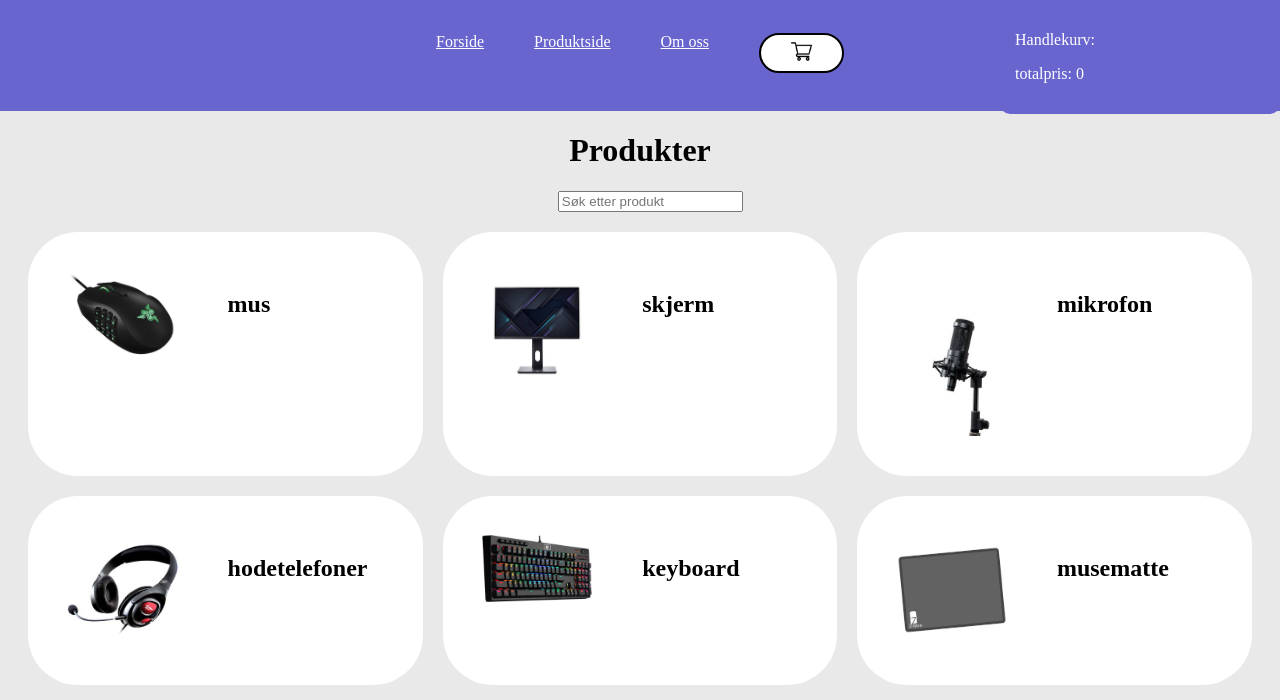
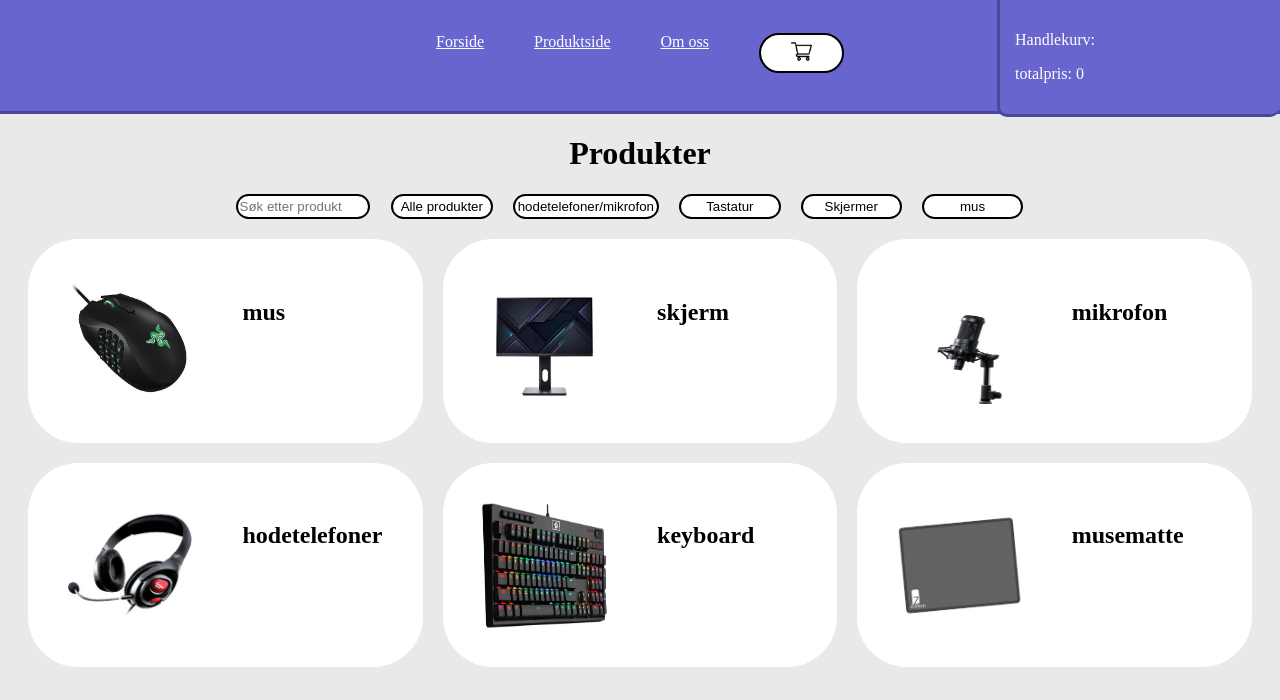
Before and after one commit to pixl0u/im-oppgaver, a plain HTML site: page uke_42/produktside.html in a window 1280 px wide. Both pictures are taken after a click on the button 801 px from the left and 53 px from the top of the page. Drawn offline with Linux system fonts and the light colour scheme.

Commit message:
la til filtrering

```diff
--- a/uke_42/Prosjekt-nettbutikk.js
+++ b/uke_42/Prosjekt-nettbutikk.js
@@ -9,38 +9,44 @@ const produkter = [
     id: 1,
     navn:'mus',
     pris: 400,
-    img: 'img/mus.jpg'
+    img: 'img/mus.jpg',
+    kategori: 'mus'
 },
 
 {
     id: 2,
     navn:'skjerm',
     pris: 1300,
-    img: 'img/skjerm.jpg'
+    img: 'img/skjerm.jpg',
+    kategori: 'skjerm'
 },
 {
     id: 3,
     navn:'mikrofon',
     pris: 600,
-    img: 'img/mic.jpg'
+    img: 'img/mic.jpg',
+    kategori: 'h/m'
 },
 {
     id: 4,
     navn:'hodetelefoner',
     pris: 350,
-    img: 'img/hode.jpg'
+    img: 'img/hode.jpg',
+    kategori: 'h/m'
 },
 {
     id: 5,
     navn:'keyboard',
     pris: 750,
-    img: 'img/keyboard.jpg'
+    img: 'img/keyboard.jpg',
+    kategori: 'tastatur'
 },
 {
     id: 6,
     navn:'musematte',
     pris: 100,
-    img: 'img/musematte.jpg'
+    img: 'img/musematte.jpg',
+    kategori: 'mus'
 }
 ]
 let totalsum =0
@@ -167,6 +173,30 @@ console.log(sok);
         console.log(resultat);
 });
 
+const filterKnapper =document.querySelectorAll(".filterKnapp");
+
+filterKnapper.forEach(knapp => {
+    knapp.addEventListener("click", () => {
+    let kategori = knapp.dataset.kategori;
+    if (kategori === "alle") {
+        visProdukter(produkter);
+        console.log('aaaaaaa');
+
+    }
+
+    else {
+    let filtrerteProdukter = produkter.filter(
+    produkt => produkt.kategori === kategori
+    );
+    visProdukter(filtrerteProdukter);
+
+}});
+
+});
+
+
+
+
 
 const skrift = document.getElementById('skrift')
 
@@ -177,10 +207,12 @@ function handle() {
         if (kurvApen == true){
             skrift.style.display ='none';
             totalpris.style.display ='none';
+            prod.style.display ='none';
         }
         else if (kurvApen == false){
             skrift.style.display ='block';
             totalpris.style.display ='block';
+            prod.style.display ='block';
         }
         if (ting[i] > 0) {
             if (kurvApen == true){
--- a/uke_42/produktside.html
+++ b/uke_42/produktside.html
@@ -32,7 +32,19 @@
 
 <h1>Produkter</h1>
 
+<div class="sokogfilter">
 <input type="text" id="sokefelt" placeholder="Søk etter produkt">
+
+<div id="filterKnapper">
+
+<button class="filterKnapp" data-kategori="alle">Alle produkter</button>
+<button class="filterKnapp" data-kategori="h/m">hodetelefoner/mikrofon</button>
+<button class="filterKnapp" data-kategori="tastatur">Tastatur</button>
+<button class="filterKnapp" data-kategori="skjerm">Skjermer</button>
+<button class="filterKnapp" data-kategori="mus">mus</button>
+
+</div>
+</div>
 
 <div class="grid" id="produkt_cont">
 
--- a/uke_42/style.css
+++ b/uke_42/style.css
@@ -18,6 +18,8 @@ nav{
     margin-right: -1%;
     margin-top: -1%;
     justify-content: center;
+    border-bottom-color: rgb(73, 70, 157);
+    border-bottom-style: solid;
 }
 
 img{
@@ -44,6 +46,7 @@ nav a{
 .box:hover{
     transform: scale(103%);
     background-color: rgb(247, 247, 247);
+    cursor: pointer;
 }
 a:hover{
     transform: scale(104%);
@@ -51,7 +54,9 @@ a:hover{
 
 button:hover{
     transform: scale(105%);
+    cursor: pointer;
 }
+
 button{
     border-color: black;
     background-color: white;
@@ -96,9 +101,6 @@ button{
     margin-bottom: 10%;
 }
 
-#sokefelt{
-    margin-left: 43.5%;
-}
 
 
 
@@ -111,7 +113,12 @@ button{
     padding: 15px;
     z-index: 100;
     background-color: rgb(105, 101, 206);
-    border-radius: 10px;
+    border-bottom-right-radius: 10px;
+    border-bottom-left-radius: 10px;
+    border-left-color: rgb(73, 70, 157);
+    border-bottom-color: rgb(73, 70, 157);
+    border-bottom-style: solid;
+    border-left-style: solid;
 }
 
 footer{
@@ -136,6 +143,8 @@ footer{
     padding: 2%;
     width: 25%;
     margin: 0 auto;
+    border-color: rgb(73, 70, 157);
+    border-style: solid;
 }
 
 .t{
@@ -148,3 +157,32 @@ footer{
 #totalpris{
     display: none;
 }
+#prod{
+    display: none;
+}
+
+.sokogfilter{
+    display: flex;
+}
+
+#sokefelt{
+margin-left: 18%;
+margin-right: -18%;
+width: 10%;
+border-color: black;
+border-style: solid;
+border-radius: 25px;
+}
+
+#filterKnapper{
+    display: flex;
+    flex-direction: row;
+    width: 50%;
+    gap: 20px;
+    margin: 0 auto;
+}
+
+.box img{
+    width: 125px;
+    height: 125px;
+}
```
